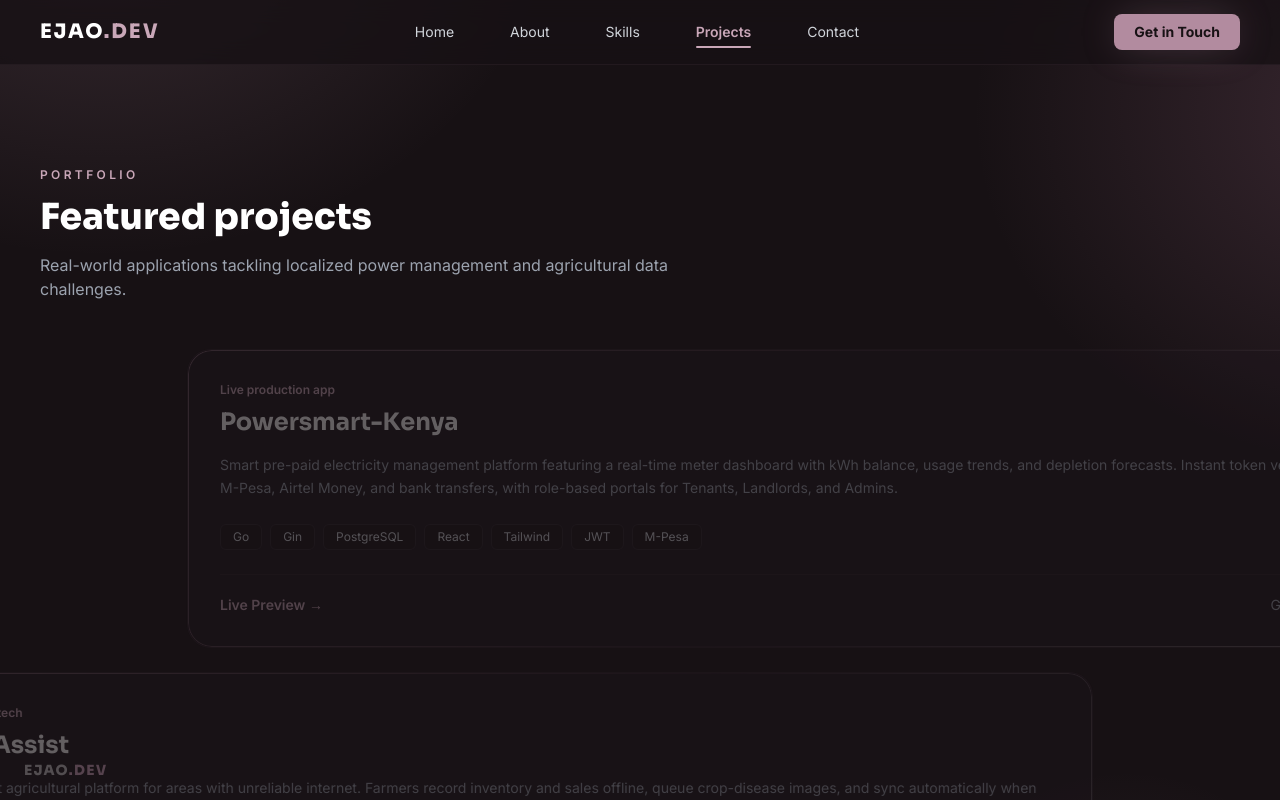
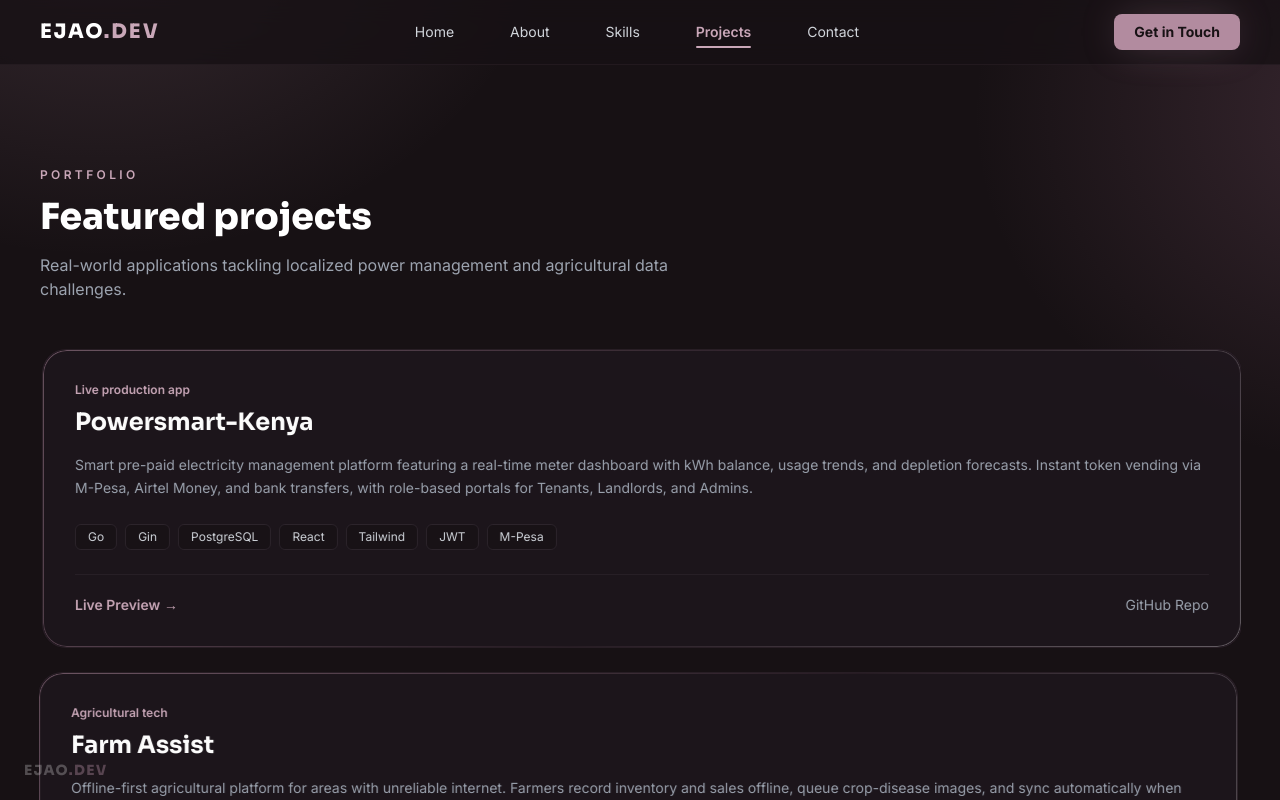
Before and after one commit to ejao-000/portfolio, a React (Vite) app: page / in a window 1280 px wide. Both pictures are taken after a click on the button "Projects". Shown: the top 800 px of the page. Built offline with nearby package versions, Linux system fonts and the light colour scheme.

Commit message:
projects: set card reveal duration to 3s

```diff
--- a/src/index.css
+++ b/src/index.css
@@ -161,8 +161,8 @@
   .reveal-right {
     opacity: 0;
     transition:
-      opacity 7s ease-in-out,
-      transform 7s ease-in-out;
+      opacity 3s ease-in-out,
+      transform 3s ease-in-out;
     will-change: opacity, transform;
   }
 
```
